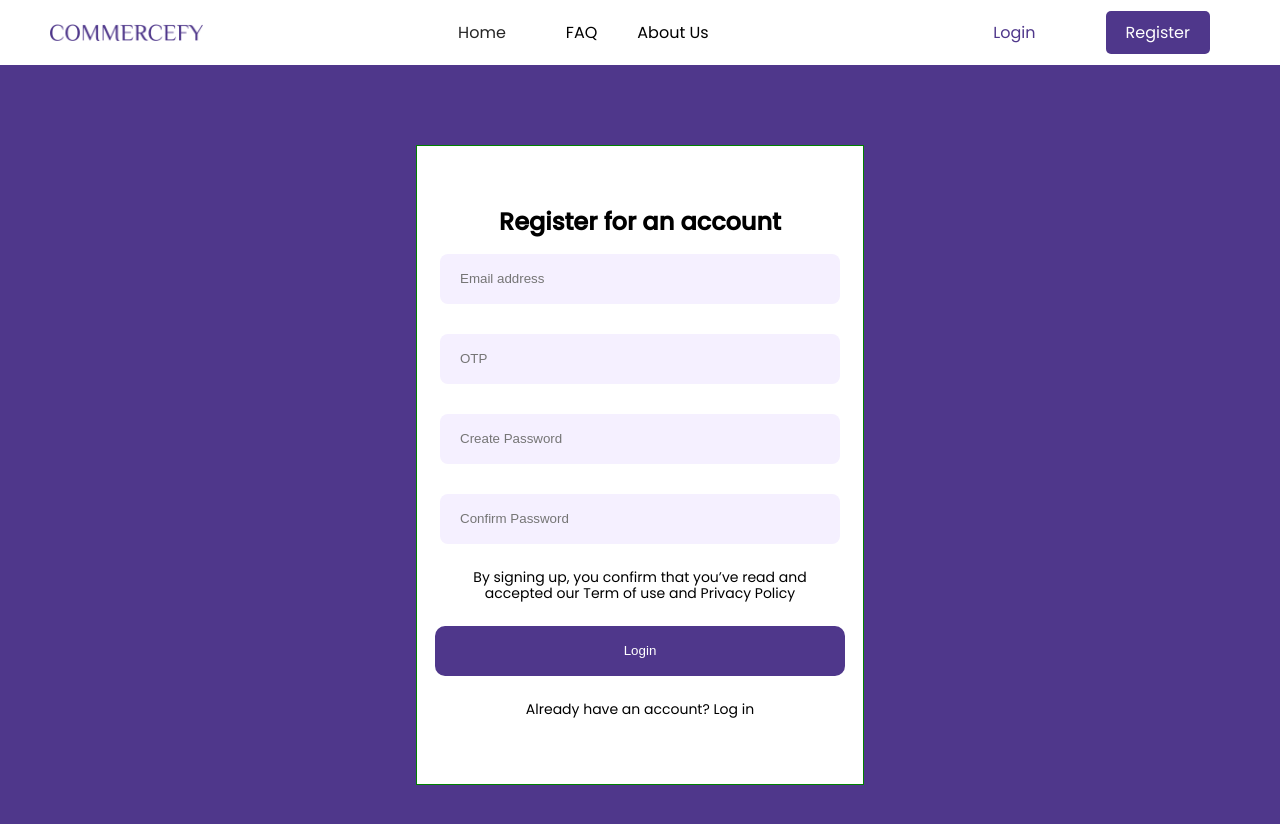
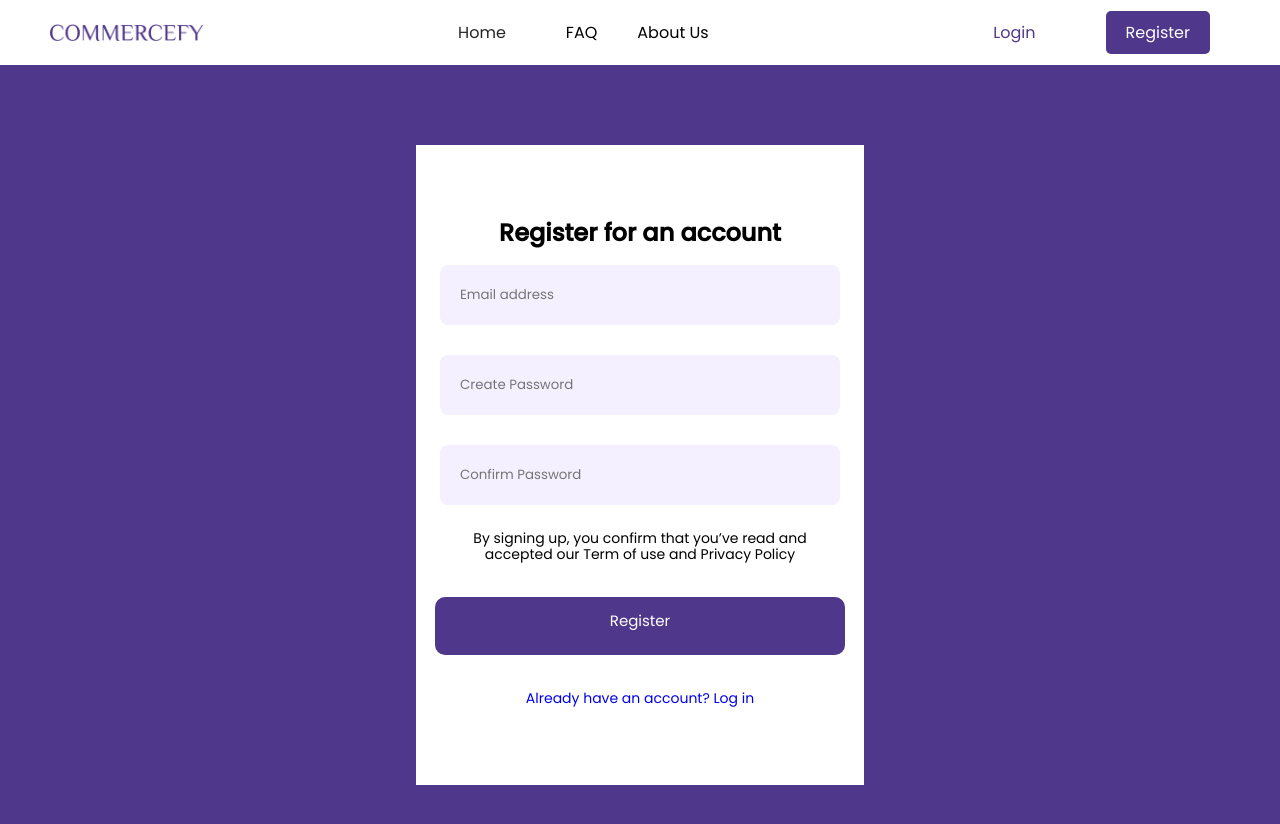
Before and after one commit to Olukayode08/commercefy, a React (Create React App) app: page /sign-up in a window 1280 px wide. Shown: the top 824 px of the page. Built offline with nearby package versions, Linux system fonts and the light colour scheme.

Commit message:
Login page completed

```diff
--- a/src/App.js
+++ b/src/App.js
@@ -3,6 +3,7 @@ import Navbar from './components/Navbar'
 import HomePage from './pages/HomePage'
 import LoginPage from './pages/LoginPage'
 import RegisterPage from './pages/RegisterPage'
+import VerifyAcc from './pages/VerifyAcc'
 function App() {
   return (
     <>
@@ -11,6 +12,7 @@ function App() {
         <Route path='/' element={<HomePage />} />
         <Route path='/sign-in' element={<LoginPage />} />
         <Route path='/sign-up' element={<RegisterPage />} />
+        <Route path='/verify-acc' element={<VerifyAcc />} />
       </Routes>
     </>
   )
--- a/src/pages/LoginPage.jsx
+++ b/src/pages/LoginPage.jsx
@@ -1,43 +1,64 @@
-import React from 'react'
+import React, { useState } from 'react'
+import { NavLink } from 'react-router-dom'
 import styled from 'styled-components'
 
 const LoginPage = () => {
+    const [email, setEmail] = useState('')
+    const [otp, setOtp] = useState('')
+    const [password, setPassword] = useState('')
+
+    const submitForm = (e)=>{
+        e.preventDefault()
+    }
   return (
     <>
       <Wrapper>
         <div className='login-page'>
-          <form>
+          <form onSubmit={submitForm}>
             <h1>Login to your account</h1>
             <input
               type='email'
               required
               id='email'
-              placeholder='Email address'
+              placeholder='E-mail address'
               name='email'
+              value={email}
+              onChange={(e) => setEmail(e.target.value)}
             />
-            <div>
+            <div className='input'>
               <input
+                className='otp-input'
                 type='text'
                 required
                 id='otp'
                 placeholder='OTP'
                 name='otp'
+                value={otp}
+                onChange={(e) => setOtp(e.target.value)}
               />
+              <p className='get-otp'>GET OTP</p>
             </div>
-
             <input
               type='password'
               required
               id='password'
-              placeholder='Create Password'
+              placeholder='Password'
               name='password'
+              onChange={(e) => setPassword(e.target.value)}
             />
-            <div className='remember'>
-              <input className='radio-btn' type='checkbox' name='remember_user' id='remember_user' />
-              <p>Remember me</p>
-            </div>
+            {/* <div className='remember'>
+              <input
+                className='radio-btn'
+                type='checkbox'
+                name='remember_user'
+                id='remember_user'
+              />
+              <h5>Remember me</h5>
+            </div> */}
             <button>Login</button>
-            <p>Don't have an account? Sign in</p>
+            <NavLink to='/sign-up' className='link'>
+              Don't have an account? Sign up
+            </NavLink>
           </form>
         </div>
       </Wrapper>
@@ -54,55 +75,112 @@ const Wrapper = styled.section`
     height: 100vh;
     background-color: #4f378b;
   }
+  h1 {
+    text-align: center;
+  }
   form {
     display: flex;
     flex-direction: column;
-    align-items: center;
-    justify-content: center;
     height: 80vh;
     width: 35%;
     margin: auto;
     background-color: #fff;
-    padding: 20px;
-    border: 1px solid green;
+    padding: 30px 20px;
   }
+  .input,
   input {
     width: 400px;
-    height: 50px;
-    margin: 15px;
-    padding-left: 20px;
+    height: 58px;
+    margin: 15px auto;
     border-radius: 8px;
     background: #f5f0ff;
     outline: none;
     border: none;
+    padding: 12px 0 12px 20px;
+    font-family: inherit;
   }
+
+  .input {
+    display: flex;
+    align-items: center;
+    justify-content: space-between;
+  }
+  .otp-input {
+    width: 300px;
+    padding: 12px 0 12px 0;
+  }
+  .get-otp {
+    width: 120px;
+    color: #4f378b;
+    font-weight: 500;
+    cursor: pointer;
+  }
+
   .remember {
     display: flex;
-    width: 200px;
+    align-items: center;
+    justify-content: left;
+    width: 400px;
     height: 40px;
-    justify-content: left;
-    align-items: center;
-    border: 1px solid green;
-    padding: 0;
-    margin: 10px 0;
+    margin: auto;
   }
   .radio-btn {
     width: 20px;
     height: 20px;
+    margin-right: 20px;
+
   }
+  h5 {
+    font-weight: 300;
+  }
+  .link,
   p {
     font-size: 14px;
     line-height: 16px;
+    text-align: center;
+  }
+  .link {
+    text-decoration: none;
   }
   button {
     width: 410px;
-    height: 50px;
+    height: 58px;
     background-color: #4f378b;
     color: #fff;
     outline: none;
     border-radius: 10px;
     border: none;
-    margin: 15px 0;
+    margin: 25px auto;
+    font-size: 15px;
+    padding: 12px 16px;
+  }
+  @media screen and (max-width: 1200px) {
+    form {
+      width: 50%;
+    }
+  }
+
+  @media screen and (max-width: 900px) {
+    form {
+      width: 70%;
+    }
+  }
+
+  @media screen and (max-width: 600px) {
+    form {
+      width: 90%;
+    }
+  }
+  @media screen and (max-width: 450px) {
+    input {
+      width: 300px;
+    }
+    button {
+      width: 310px;
+    }
+    p {
+      width: 250px;
+    }
   }
 `
 export default LoginPage
--- a/src/pages/RegisterPage.jsx
+++ b/src/pages/RegisterPage.jsx
@@ -1,11 +1,18 @@
-import React from 'react'
+import React, {useState} from 'react'
+import { Link, NavLink } from 'react-router-dom'
 import styled from 'styled-components'
 
 const RegisterPage = () => {
+   const [email, setEmail] = useState('')
+   const [createPassword, setCreatePassword] = useState('')
+   const [confirmPassword, setConfirmPassword] = useState('')
+    const submitForm = (e) => {
+      e.preventDefault()
+    }
   return (
     <Wrapper>
       <div className='register-page'>
-        <form>
+        <form onSubmit={submitForm}>
           <h1>Register for an account</h1>
           <input
             type='email'
@@ -13,17 +20,18 @@ const RegisterPage = () => {
             id='email'
             placeholder='Email address'
             name='email'
+            value={email}
+            onChange={(e) => setEmail(e.target.value)}
           />
-          <div>
-            <input type='text' required id='otp' placeholder='OTP' name='otp' />
-          </div>
 
           <input
             type='password'
             required
-            id='password'
+            id='createPassword'
             placeholder='Create Password'
-            name='password'
+            name='createPassword'
+            value={createPassword}
+            onChange={(e) => setCreatePassword(e.target.value)}
           />
           <input
             type='password'
@@ -31,13 +39,17 @@ const RegisterPage = () => {
             id='confirmPassword'
             placeholder='Confirm Password'
             name='confirmPassword'
+            value={confirmPassword}
+            onChange={(e) => setConfirmPassword(e.target.value)}
           />
           <p>
             By signing up, you confirm that you’ve read and accepted our Term of
             use and Privacy Policy
           </p>
-          <button>Login</button>
-          <p>Already have an account? Log in</p>
+          <Link className='links' to='/verify-acc'>Register</Link>
+          <NavLink to='/sign-in' className='link'>
+            Already have an account? Log in
+          </NavLink>
         </form>
       </div>
     </Wrapper>
@@ -62,19 +74,21 @@ const Wrapper = styled.section`
     width: 35%;
     margin: 0 auto;
     background-color: #fff;
-    padding: 20px;
-    border: 1px solid green;
+    padding: 30px 20px;
   }
   input {
     width: 400px;
-    height: 50px;
+    height: 60px;
     margin: 15px;
+    padding: 12px 16px;
+    font-family: inherit;
     padding-left: 20px;
     border-radius: 8px;
     background: #f5f0ff;
     outline: none;
     border: none;
   }
+  .link,
   p {
     text-align: center;
     font-size: 14px;
@@ -82,15 +96,50 @@ const Wrapper = styled.section`
     width: 350px;
     margin: 10px 0;
   }
-  button {
+  .link {
+    text-decoration: none;
+  }
+  .links {
     width: 410px;
-    height: 50px;
+    height: 58px;
     background-color: #4f378b;
     color: #fff;
     outline: none;
     border-radius: 10px;
     border: none;
-    margin: 15px 0;
+    margin: 25px 0;
+    font-size: 15px;
+    padding: 12px 16px;
+    text-decoration: none;
+    text-align: center;
+  }
+  @media screen and (max-width: 1200px) {
+    form {
+      width: 50%;
+    }
+  }
+
+  @media screen and (max-width: 900px) {
+    form {
+      width: 70%;
+    }
+  }
+
+  @media screen and (max-width: 600px) {
+    form {
+      width: 90%;
+    }
+  }
+  @media screen and (max-width: 450px) {
+    input {
+      width: 300px;
+    }
+    button {
+      width: 310px;
+    }
+    p {
+      width: 250px;
+    }
   }
 `
 export default RegisterPage
--- /dev/null
+++ b/src/pages/VerifyAcc.jsx
@@ -0,0 +1,41 @@
+import React from 'react'
+import styled from 'styled-components'
+
+const VerifyAcc = () => {
+  return (
+    <>
+      <Wrapper>
+        <div className='verify-page'>
+          <div>
+            <h1>Verify your account</h1>
+            <p>
+              Enter the OTP sent to your mail address to verify your account
+            </p>
+            <h5>Request New OTP in 00:30</h5>
+          </div>
+          <div>
+            <input type='radio' />
+            <input type='radio' />
+            <input type='radio' />
+            <input type='radio' />
+            <input type='radio' />
+            <input type='radio' />
+          </div>
+        </div>
+      </Wrapper>
+    </>
+  )
+}
+const Wrapper = styled.section`
+  .verify-page {
+    display: flex;
+    flex-direction: column;
+    align-items: center;
+    justify-content: center;
+    width: 100%;
+    height: 100vh;
+    background-color: #fff;
+    color: #000;
+  }
+`
+export default VerifyAcc
```
